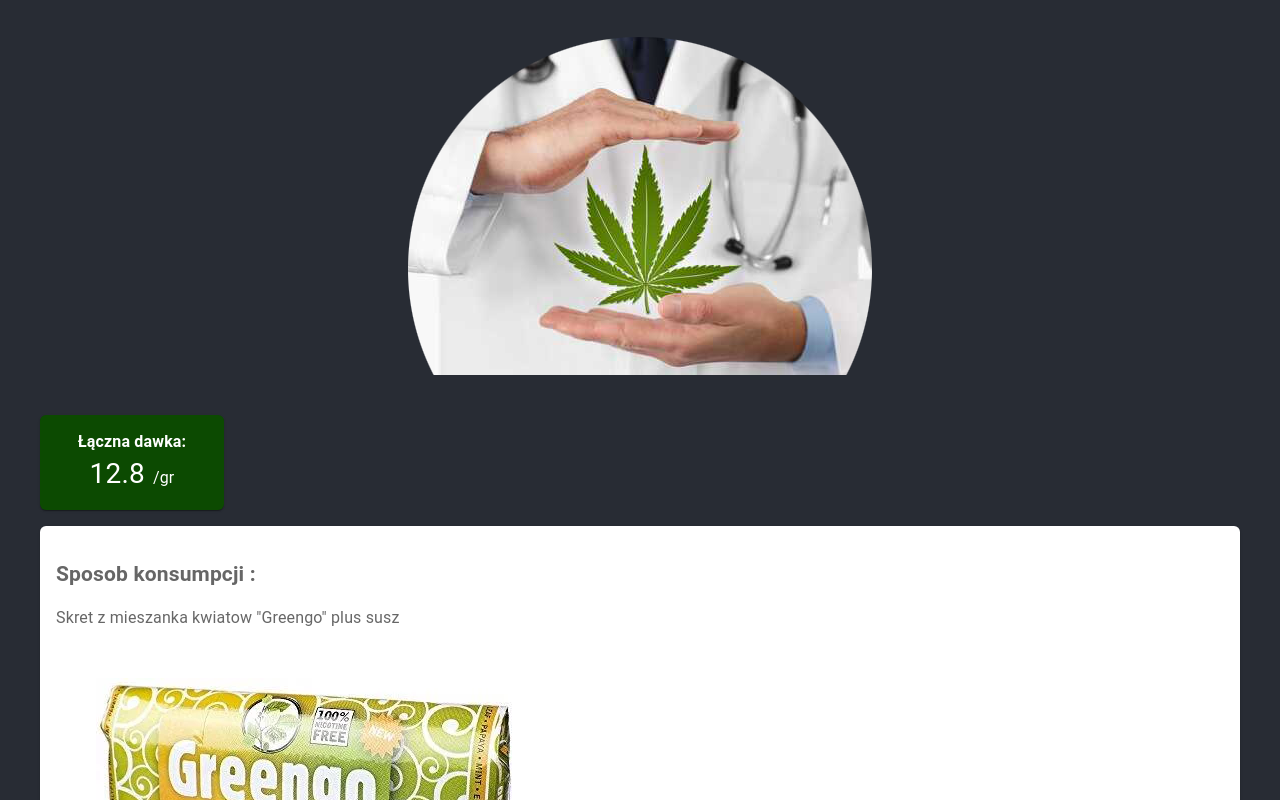
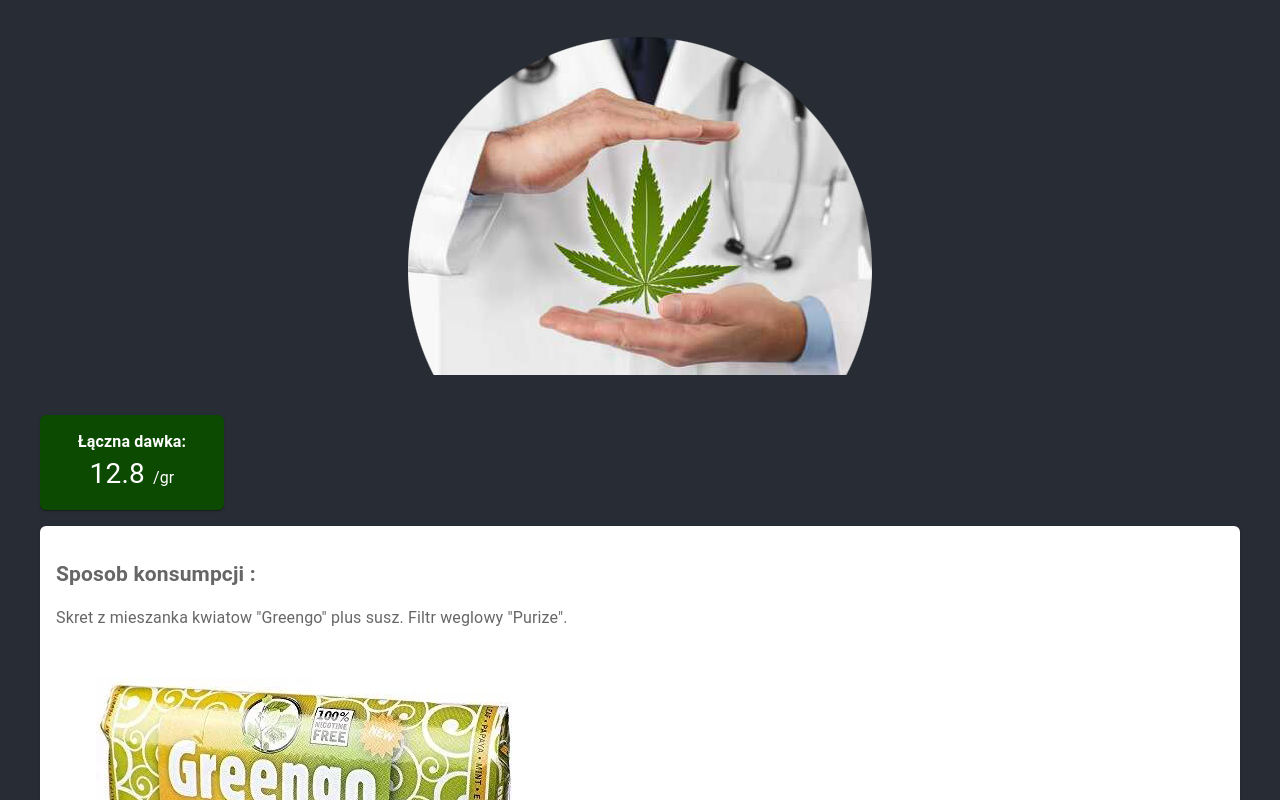
Before and after one commit to skibasu/zeszyt, a React (Create React App) app: page / in a window 1280 px wide. Shown: the top 800 px of the page. Built offline with nearby package versions, Linux system fonts and the light colour scheme.

Commit message:
GH pages settings added

```diff
--- a/src/App.tsx
+++ b/src/App.tsx
@@ -490,7 +490,7 @@ const App: React.FC = () => {
                                         }}
                                     >
                                         Skret z mieszanka kwiatow "Greengo" plus
-                                        susz
+                                        susz. Filtr weglowy "Purize".
                                     </p>
                                     <figure>
                                         <img
```
